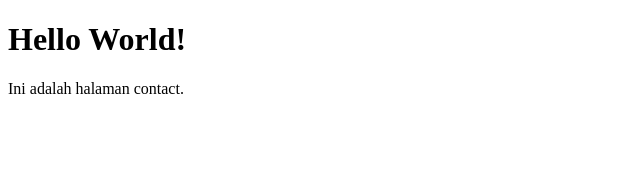
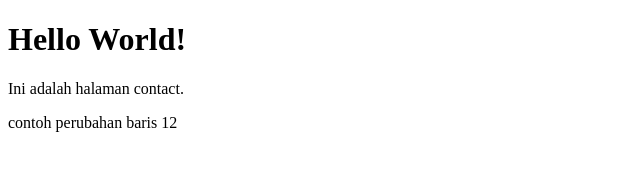
Before and after one commit to cengzidan19-stack/FirstRepo, a plain HTML site: page contact-us.html in a window 1280 px wide. Shown: the whole page, without its empty margins (0-640 px from the left). Drawn offline with Linux system fonts and the light colour scheme.

Commit message:
menambah penjelasan contact us

```diff
--- a/contact-us.html
+++ b/contact-us.html
@@ -8,5 +8,7 @@
 <body>
   <h1>Hello World!</h1>
   <p>Ini adalah halaman contact.</p>
+
+  <div>contoh perubahan baris 12</div>
 </body>
 </html>
```
